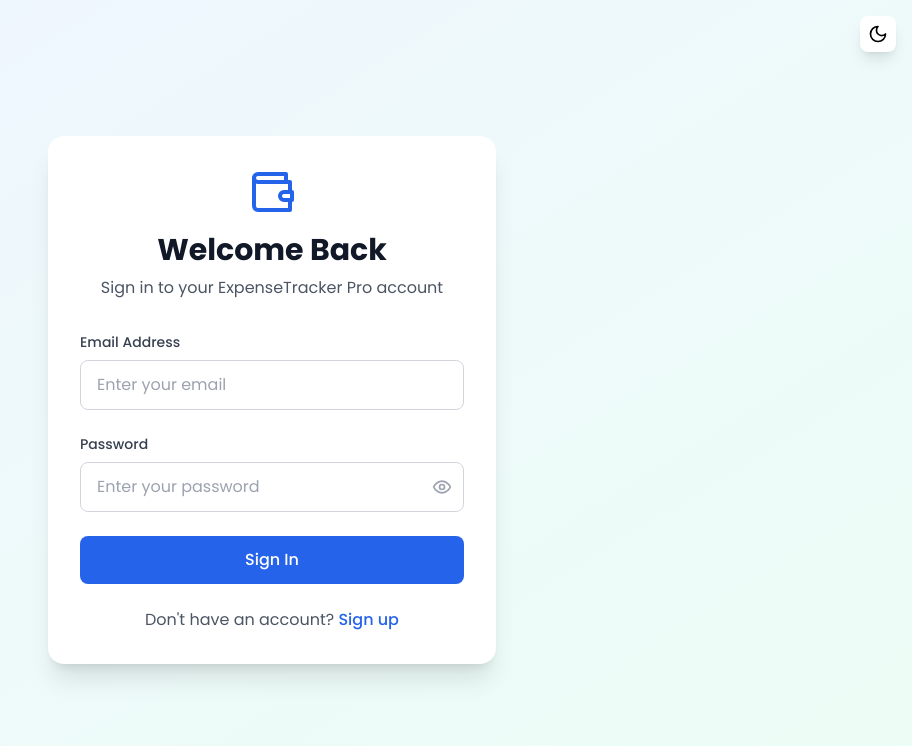
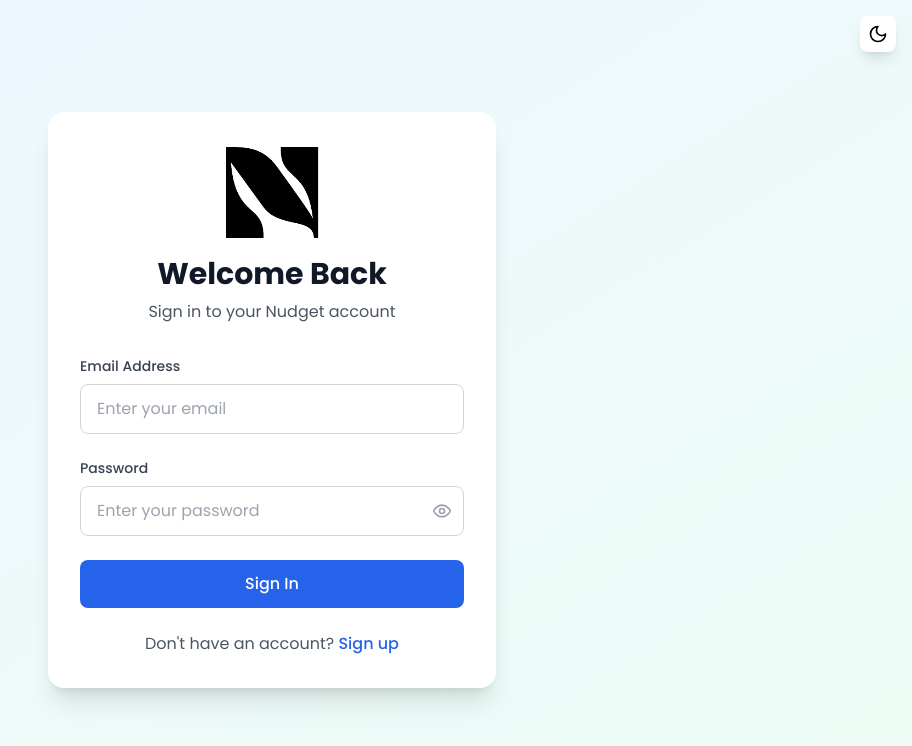
Before and after one commit to Arnav2722/Nudget---Expense-Tracker, a React (Vite) app: page /login in a window 1280 px wide. Shown: the top 746 px of the page, without its empty margins (368-1280 px from the left). Built offline with nearby package versions, Linux system fonts and the light colour scheme; no server answers.

Commit message:
changed logo

```diff
--- a/src/components/Sidebar.tsx
+++ b/src/components/Sidebar.tsx
@@ -33,7 +33,8 @@
             src="lightModeLogo.png"
             alt="Wallet Icon"
             className="h-8 w-8"
-          />          <div>
+          />
+          <div>
             <h1 className="text-xl font-bold text-gray-900 dark:text-white">
               Nudget
             </h1>
--- a/src/pages/Login.tsx
+++ b/src/pages/Login.tsx
@@ -3,7 +3,7 @@
 import { useAuth } from '../contexts/AuthContext';
 import { useTheme } from '../contexts/ThemeContext';
 import { motion } from 'framer-motion';
-import { Eye, EyeOff, Wallet, Moon, Sun } from 'lucide-react';
+import { Eye, EyeOff, Moon, Sun } from 'lucide-react';
 import toast from 'react-hot-toast';
 
 const Login: React.FC = () => {
@@ -27,7 +27,7 @@
       if (error) {
         toast.error(error.message);
       } else {
-        toast.success('Welcome back!');
+        toast.success('Welcome back User ');
       }
     } catch (error) {
       toast.error('An unexpected error occurred');
@@ -57,11 +57,15 @@
       >
         <div className="text-center mb-8">
           <div className="flex items-center justify-center mb-4">
-            <Wallet className="h-12 w-12 text-primary-600" />
+            <img
+            src="lightModeLogo.png"
+            alt="Wallet Icon"
+            className="h-24 w-24"
+          />
           </div>
           <h1 className="text-3xl font-bold text-gray-900 dark:text-white">Welcome Back</h1>
           <p className="text-gray-600 dark:text-gray-400 mt-2">
-            Sign in to your ExpenseTracker Pro account
+            Sign in to your Nudget account
           </p>
         </div>
 
--- a/src/pages/Register.tsx
+++ b/src/pages/Register.tsx
@@ -79,7 +79,11 @@
       >
         <div className="text-center mb-8">
           <div className="flex items-center justify-center mb-4">
-            <Wallet className="h-12 w-12 text-primary-600" />
+            <img
+            src="lightModeLogo.png"
+            alt="Wallet Icon"
+            className="h-24 w-24"
+          />
           </div>
           <h1 className="text-3xl font-bold text-gray-900 dark:text-white">Create Account</h1>
           <p className="text-gray-600 dark:text-gray-400 mt-2">
```
